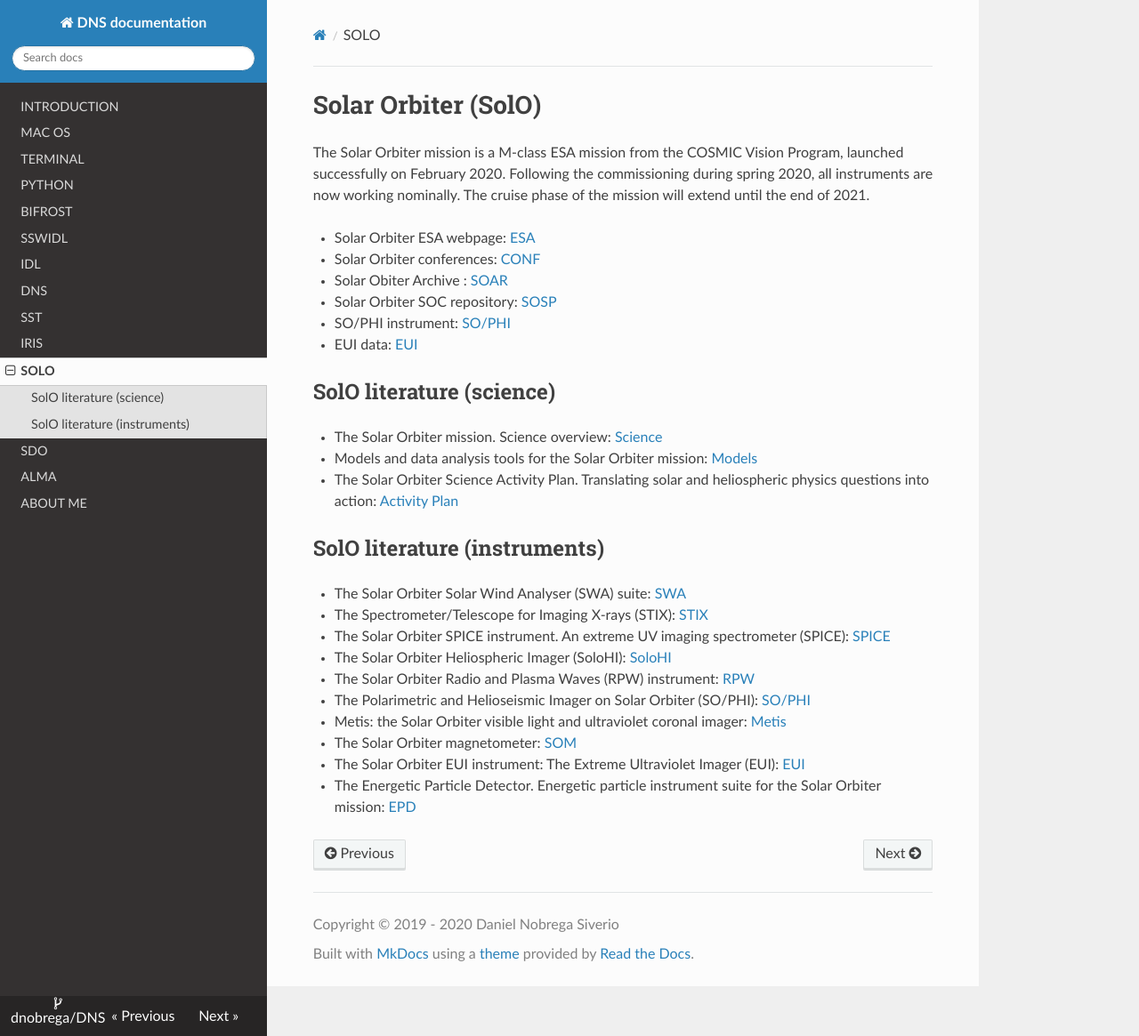
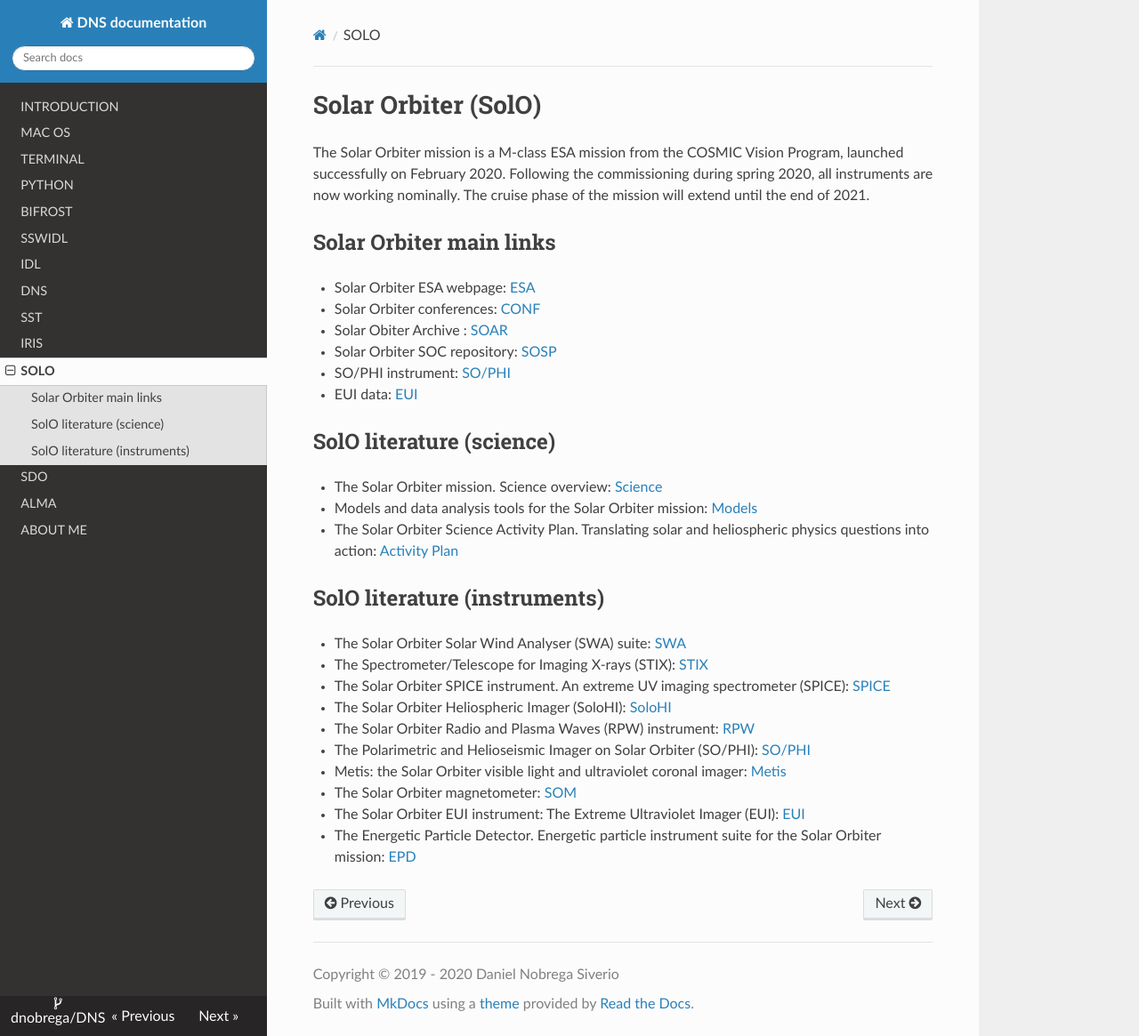
Before and after one commit to dnobrega/DNS, an MkDocs documentation site: the page built from docs/SOLO.md, in a window 1280 px wide and 1165 px high. Shown: the whole window at 89% size. Built offline with MkDocs 1.6.1, drawn with Linux system fonts in a browser that asks for light colours; nearby versions of some CDN libraries.

Commit message:
Update SOLO.md

```diff
--- a/docs/SOLO.md
+++ b/docs/SOLO.md
@@ -2,6 +2,7 @@
 
 The Solar Orbiter mission is a M-class ESA mission from the COSMIC Vision Program, launched successfully on February 2020. Following the commissioning during spring 2020, all instruments are now working nominally. The cruise phase of the mission will extend until the end of 2021.
 
+## Solar Orbiter main links
 
 - Solar Orbiter ESA webpage: [ESA](https://www.esa.int/Science_Exploration/Space_Science/Solar_Orbiter)
 - Solar Orbiter conferences: [CONF](https://solarorbiter.sciencesconf.org/)
```
